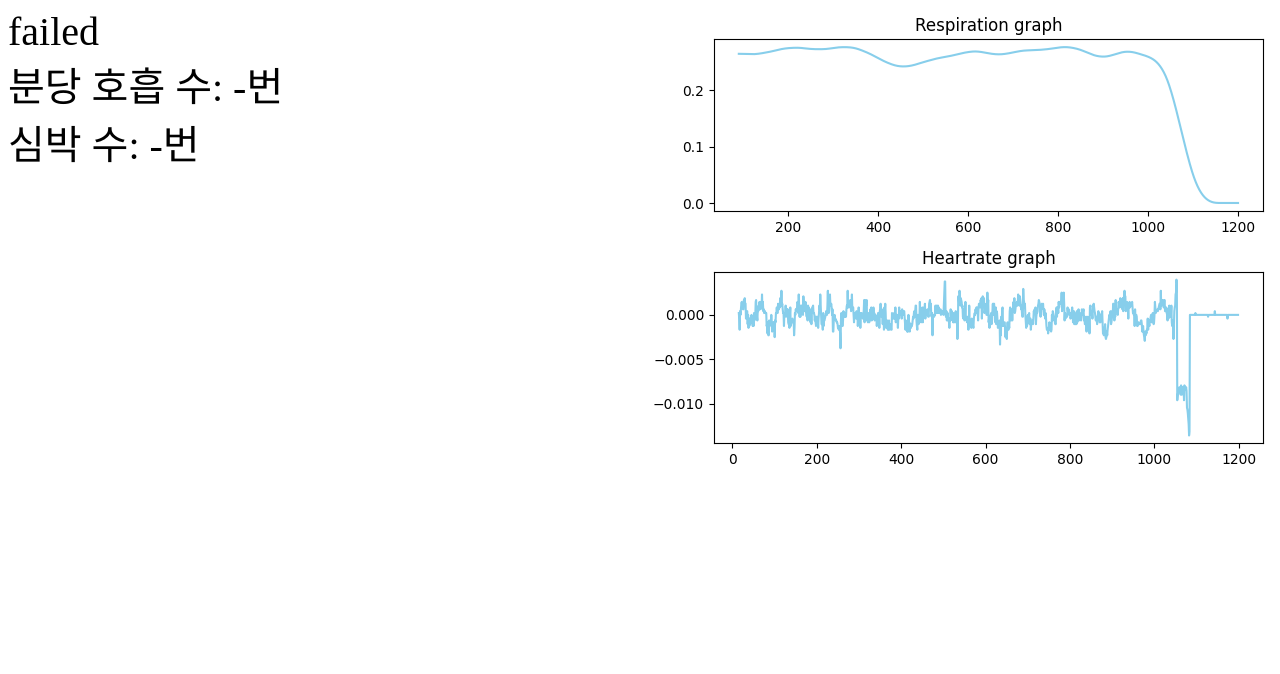
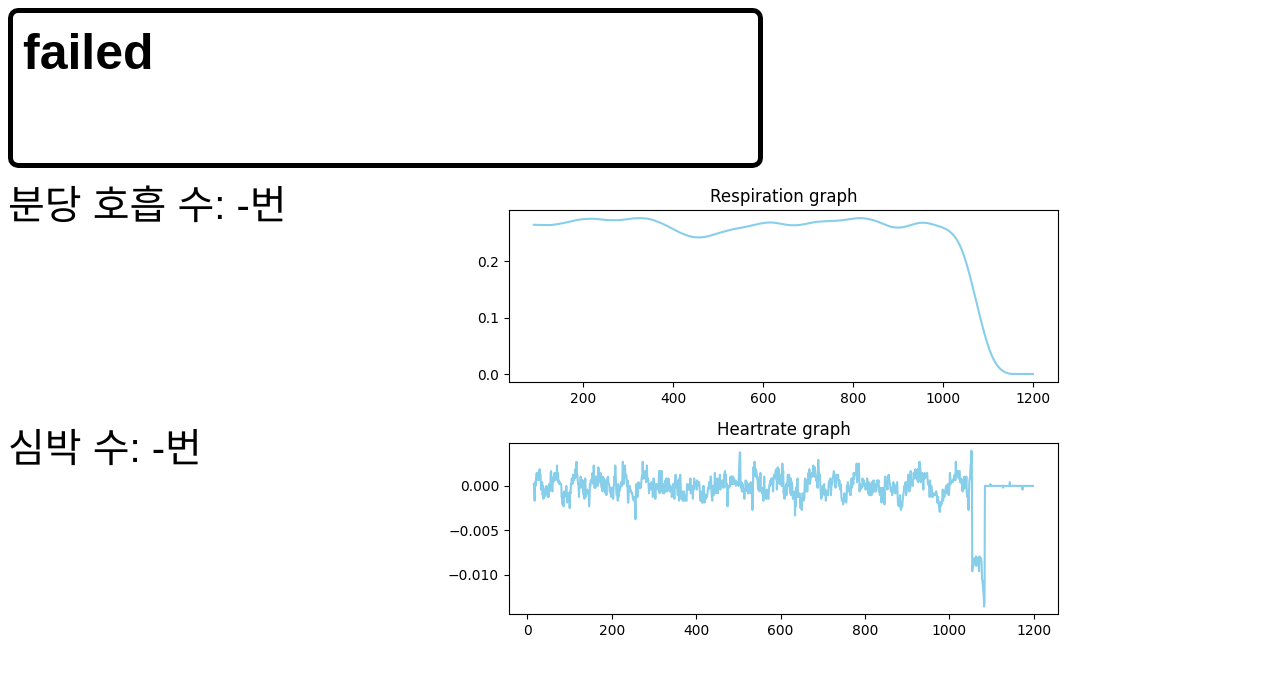
Before and after one commit to Mrhisik/ChapstonDesignProject, a Flask app: page / in a window 1280 px wide. Shown: the top 674 px of the page. Run offline with Flask 3, Linux system fonts and the light colour scheme; data that the repository does not hold is empty; parts of the project's set-up code (start-up, migrations or seed data) failed here and were passed over.

Commit message:
Upgrade GUI

```diff
--- a/main.py
+++ b/main.py
@@ -15,7 +15,7 @@ from threading import Event, Thread
 import scipy
 import sys
 from scipy.signal import find_peaks
-import multiprocessing
+from multiprocessing import Process, Queue
 
 sen_num = 0
 i = 0
@@ -137,7 +137,7 @@ def differential(results):
         dif.append(d)
     dif = np.array(dif)
     for i in range(dif.shape[0]): # 심박수 추출
-        h_list.append(dif[i-15:i+15].mean())
+        h_list.append(dif[i-10:i+10].mean())
     h_list = np.array(h_list)
 
     for i in range(h_list.shape[0]-1):
@@ -196,14 +196,9 @@ def respirationrate():
         end = time.time()
         sec = end-start
         graph_res = graph_res.tolist()
-        for x in graph_res:
-            if x < 0.0025:
-                graph_fil.append(0)
-            else:
-                graph_fil.append(x)
+
         print(int(sec))
-        if len(graph_fil) > 1200:
-            del graph_fil[0]
+        if len(graph_res) > 1250:
             del graph_res[0]
 
         if int(sec) >= 60:
@@ -211,6 +206,11 @@ def respirationrate():
             if int((int(sec) % 60) % 10) == 0:
 
                 if flag == True:
+                    for x in graph_res:
+                        if x < 0.0025:
+                            graph_fil.append(0)
+                        else:
+                            graph_fil.append(x)
                     temp = np.array(graph_fil)
                     graph_fil = np.array(graph_fil)
                     for i in range(graph_fil.shape[0]):
@@ -237,7 +237,9 @@ def respirationrate():
                     lock.release()
                     h_list, heartrate = differential(graph_fil)
                     graph_fil = graph_fil.tolist()
-                    draw_graph(graph_result2, h_list)
+                    mp = Process(target=draw_graph, args=(graph_result2, h_list))
+                    mp.start()
+                    graph_fil = []
                     graph_result = []
                     graph_result1 = []
                     graph_result2 = []
--- a/templates/TestPage.html
+++ b/templates/TestPage.html
@@ -15,7 +15,7 @@
         var res = document.getElementById("result");
         var op = document.getElementById("operatingtime");
         var nob = document.getElementById("notob");
-        var ob = document.getElementById("ob");
+        var ob = document.getElementById("onbed");
         var respi = document.getElementById("respiration");
         var hr = document.getElementById("heartrate");
         var xhr = new XMLHttpRequest();
@@ -52,47 +52,52 @@
           }
         }
       }
-      /*setInterval(readRespirate, 333)
-      function readRespirate(){
-        var respi = document.getElementById("respiration");
-        var xhr = new XMLHttpRequest();
-        xhr.open("POST", "/respiration", true)
-        xhr.send();
-        xhr.onload=()=>{
-          if(xhr.readyState === 4){
-            if(xhr.status === 200){
-              var value = xhr.responseText();
-              respi.innerHTMl = "호흡 수: " + value+"번";
-            } else{
-              respi.innerHTML= "failed";
-            }
-          }
-        }
-      }*/
     </script>
     <style>
+        .grid_parent{
+          display: grid;
+          grid-gap: 5px;
+        }
+
         div{
-          font-size: 40px;
+          font-family: sans-serif;
         }
-        img{
-          margin-left: 500px;
-          margin-bottom: 300px;
+
+        #result{
+          font-size: 50px;
+          font-weight: bold;
+          display: inline-block;
+          border: 5px solid black;
+          border-radius: 10px;
+          padding: 10px;
         }
 
     </style>
 </head>
 <body>
-    <form action="index" method="post">
+    <div class = "grid_parent" style="grid-template-rows: 1fr 3fr;">
 
-        <div id= "result"></div>
-        <div id = "operatingtime"></div>
-        <div id = "notob"></div>
-        <div id = "ob"></div>
-        <div id = "respiration">분당 호흡 수: -번</div>
-        <div id = "heartrate">심박 수: -번</div>
-        {% if True %}
-        <img id="img" src="{{ url_for('static', filename=image_file) }}" alt='측정 중...' width = "640px" height = "480px" style="position:absolute; top:2px; right: 2px;"/>
-        {% endif %}
-    </form>
+        <div class="grid_parent" style="grid-row:1; grid-template-columns: 3fr 2fr">
+          <div id = "result" style="grid-column: 1"></div>
+          <div class="grid_parent" style="grid-column:2; grid-template-rows: 1fr 1fr 1fr">
+            <div id = "operatingtime" style="grid-row: 1; font-size: 30px;"></div>
+            <div id = "notob" style="grid-row: 2; font-size: 30px;"></div>
+            <div id = "onbed" style="grid-row: 3; font-size: 30px;"></div>
+          </div>
+        </div>
+
+        <div class="grid_parent" style="grid-row:2; grid-template-columns: 1fr 2fr;">
+
+          <div class="grid_parent" style="grid-column:1; grid-template-rows: 1fr 1fr;">
+            <div id = "respiration" style="grid-row:1; font-size: 40px;">분당 호흡 수: -번</div>
+            <div id = "heartrate" style="grid-row:2; font-size: 40px;">심박 수: -번</div>
+          </div>
+
+          {% if True %}
+          <img id="img" src="{{ url_for('static', filename=image_file) }}" style="grid-column: 2" alt='측정 중...' width = "640px" height = "480px" style="position:absolute; top:100px; right: 2px;"/>
+          {% endif %}
+        </div>
+
+    </div>
 </body>
 </html>
```
